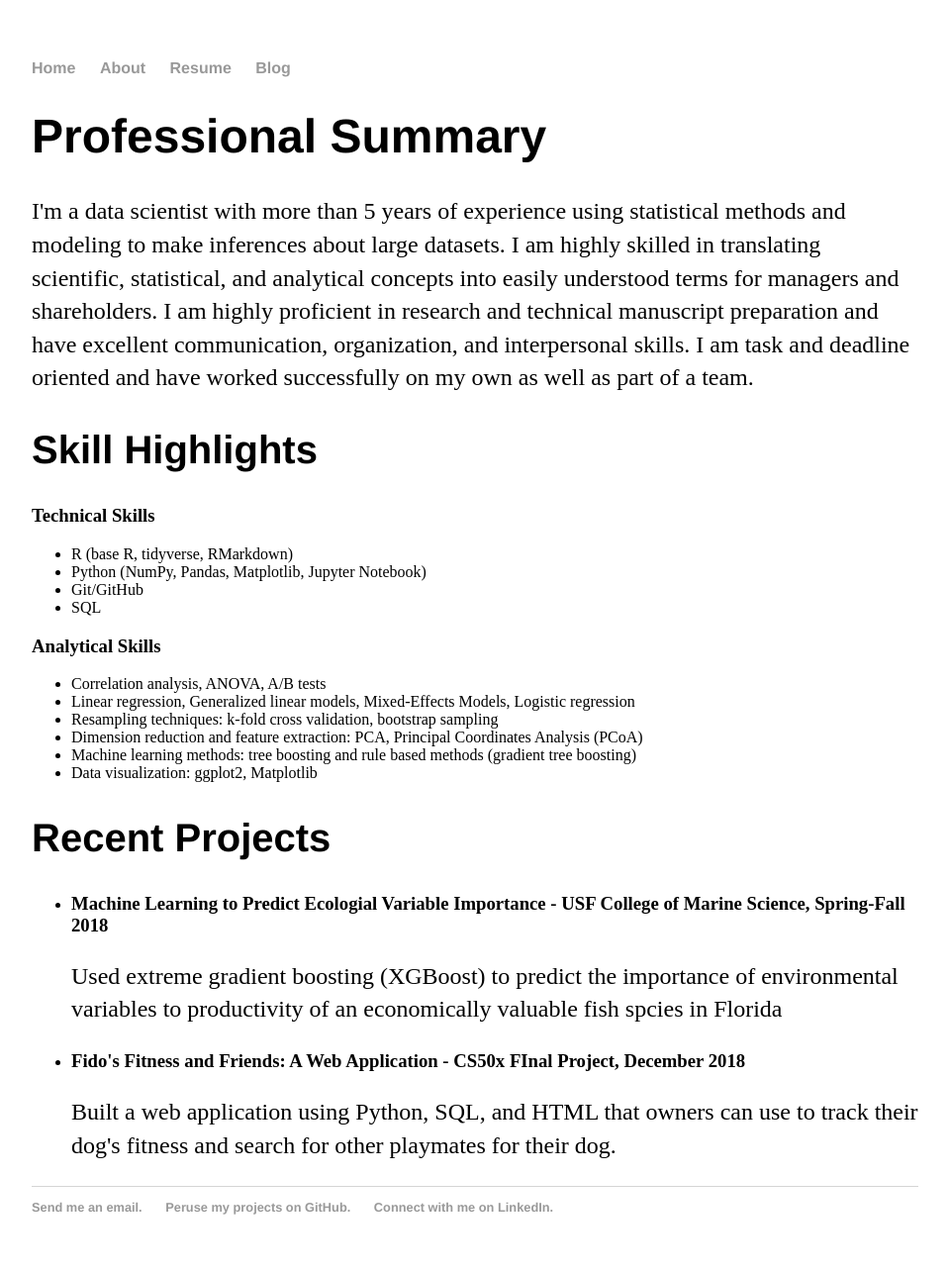
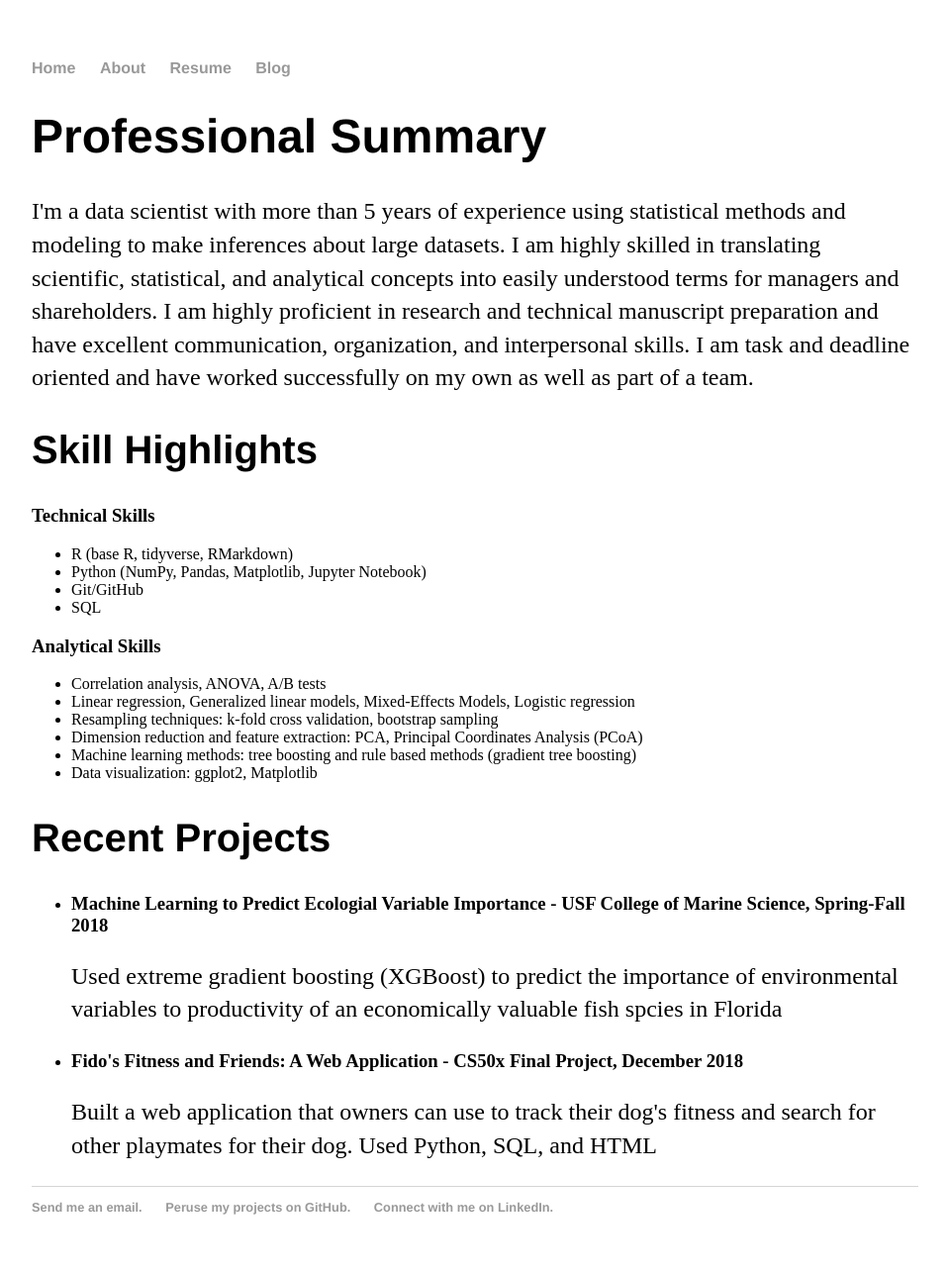
Before and after one commit to eherdter/eherdter.github.io, a Jekyll site: the page built from cv/index.html, in a window 1280 px wide. Shown: the whole page at 99% size, without its empty margins (160-1119 px from the left). Built offline with Jekyll 4.4.1, drawn with Linux system fonts in a browser that asks for light colours.

Commit message:
style: Fix typo

```diff
--- a/cv/index.html
+++ b/cv/index.html
@@ -30,13 +30,13 @@ title: E.Herdter
 
 	<ul> <li>
 		 <h3>Machine Learning to Predict Ecologial Variable Importance - USF College of Marine Science, Spring-Fall 2018 </h3>
-		 <p> Used extreme gradient boosting (XGBoost) to predict the importance of environmental variables to productivity of an
-		 economically valuable fish spcies in Florida </p>
+		 	<p> Used extreme gradient boosting (XGBoost) to predict the importance of environmental variables to productivity of an
+		 	economically valuable fish spcies in Florida </p>
 		</li>
 
 		<li>
-		<h3>Fido's Fitness and Friends: A Web Application - CS50x FInal Project, December 2018</h3>
-		<p>Built a web application using Python, SQL, and HTML that owners can use to track their dog's fitness and search for other playmates for their dog.</p>
+		<h3>Fido's Fitness and Friends: A Web Application - CS50x Final Project, December 2018</h3>
+		<p>Built a web application that owners can use to track their dog's fitness and search for other playmates for their dog. Used Python, SQL, and HTML</p>
 		</li>
 	</ul>
 
```
